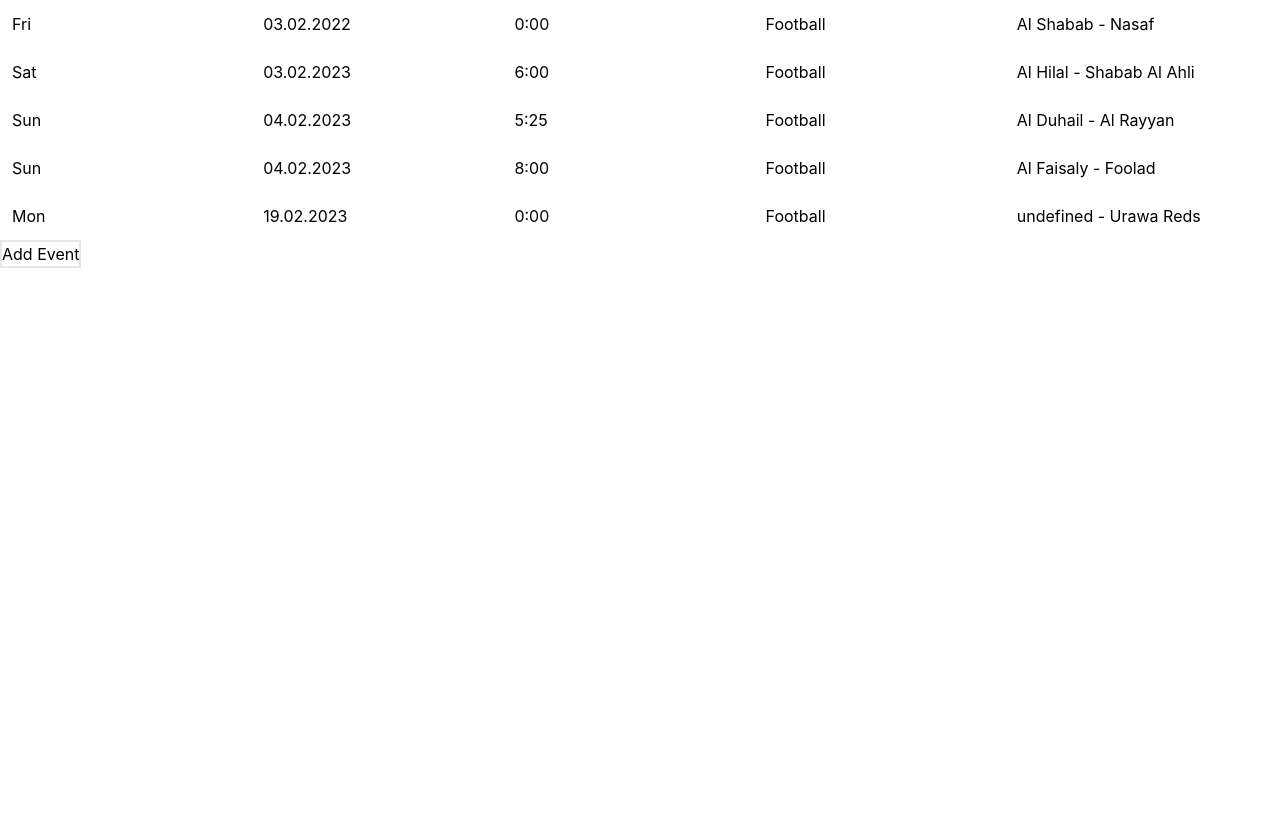
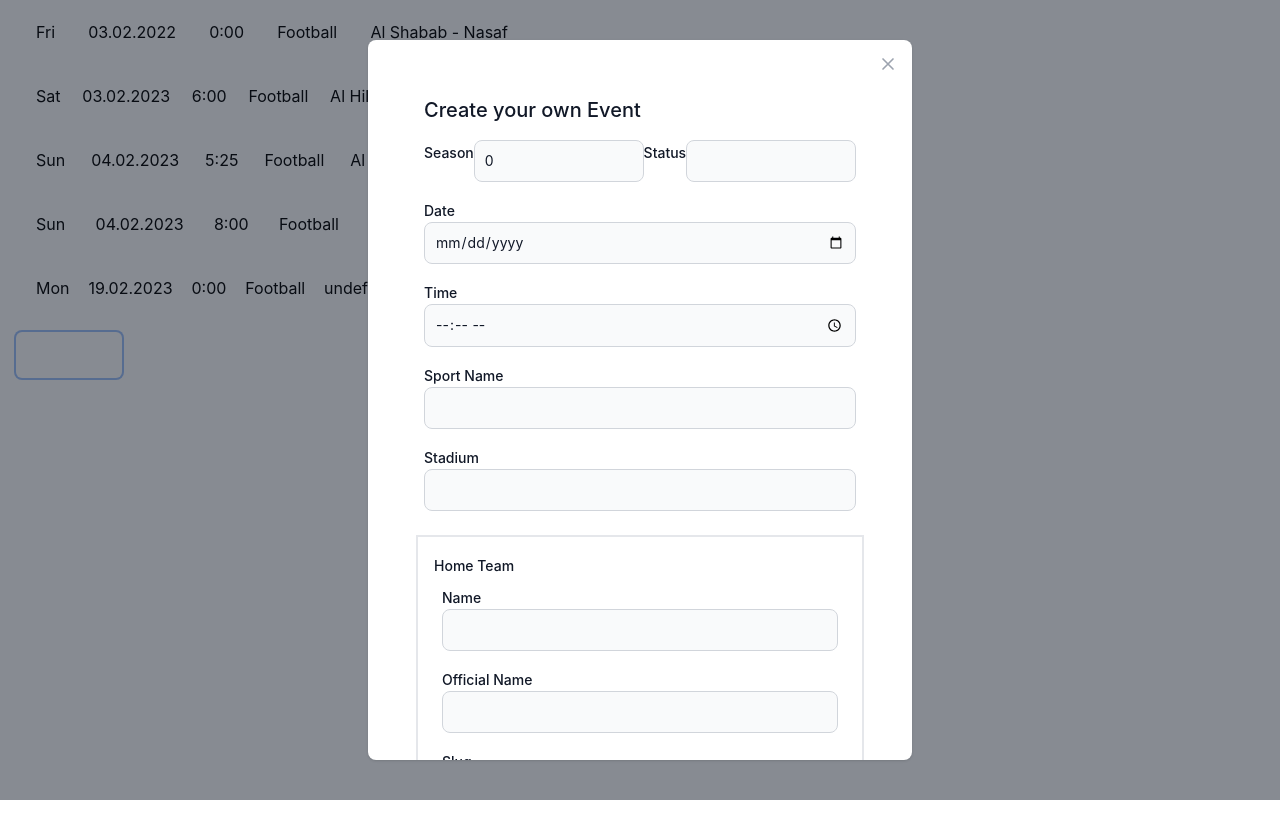
Before and after one commit to varshabhadana/react-event-calendar-sportradar, a React (Create React App) app: page / in a window 1280 px wide. Both pictures are taken after a click on the button "Add Event". Shown: the top 838 px of the page. Before the commit the page ends 800 px from the top, so only its background shows below. Built offline with nearby package versions, Linux system fonts and the light colour scheme.

Commit message:
Create new event modal

```diff
--- a/package.json
+++ b/package.json
@@ -10,6 +10,8 @@
     "@types/node": "^16.7.13",
     "@types/react": "^18.0.0",
     "@types/react-dom": "^18.0.0",
+    "flowbite": "^1.5.4",
+    "flowbite-react": "^0.3.7",
     "luxon": "^3.1.1",
     "react": "^18.2.0",
     "react-dom": "^18.2.0",
--- /dev/null
+++ b/src/Components/AddEventModal.tsx
@@ -0,0 +1,281 @@
+import { Label, Modal, TextInput } from 'flowbite-react';
+import { Fragment, useState } from 'react';
+
+type Props = {
+  openModal: boolean;
+  setOpenModal: any;
+  allEvents: any[];
+  setAllEvents: any;
+};
+type FormValues = {
+  season: number;
+  status: string;
+  dateVenue: string;
+  timeVenueUTC: string;
+  sport: string;
+  stadium: string | undefined;
+  homeTeam: {
+    name: string;
+    officialName: string;
+    slug: string;
+    abbreviation: string;
+    teamCountryCode: string;
+    stagePosition: string | undefined;
+  };
+  awayTeam: {
+    name: string;
+    officialName: string;
+    slug: string;
+    abbreviation: string;
+    teamCountryCode: string;
+    stagePosition: string | undefined;
+  };
+  result: {
+    homeGoals: number;
+    awayGoals: number;
+    winner: string;
+    message: string | undefined;
+    goals: number[] | undefined;
+    yellowCards: number[] | undefined;
+    secondYellowCards: number[] | undefined;
+    directRedCards: number[] | undefined;
+  };
+  stage: {
+    id: string;
+    name: string;
+    ordering: number;
+  };
+  group: string | undefined;
+  originCompetitionId: string;
+  originCompetitionName: string;
+};
+
+const initialFormValues = {
+  season: 0,
+  status: '',
+  dateVenue: '',
+  timeVenueUTC: '',
+  sport: '',
+  stadium: '',
+  homeTeam: {
+    name: '',
+    officialName: '',
+    slug: '',
+    abbreviation: '',
+    teamCountryCode: '',
+    stagePosition: '',
+  },
+  awayTeam: {
+    name: '',
+    officialName: '',
+    slug: '',
+    abbreviation: '',
+    teamCountryCode: '',
+    stagePosition: '',
+  },
+  result: {
+    homeGoals: 0,
+    awayGoals: 0,
+    winner: '',
+    message: '',
+    goals: [],
+    yellowCards: [],
+    secondYellowCards: [],
+    directRedCards: [],
+  },
+  stage: {
+    id: '',
+    name: '',
+    ordering: 0,
+  },
+  group: '',
+  originCompetitionId: '',
+  originCompetitionName: '',
+};
+export default function AddEventModal(props: Props) {
+  const [form, setFormValues] = useState<FormValues>(initialFormValues);
+  function handleChange(event: React.ChangeEvent<HTMLInputElement>) {
+    setFormValues({
+      ...form,
+      [event.currentTarget.id]: event.currentTarget.value,
+    });
+  }
+  // To add New Event
+  async function addNewEventHandler() {
+    console.log(form);
+    props.setAllEvents([...props.allEvents, form]);
+  }
+  return (
+    <div className="h-screen">
+      <Modal
+        show={props.openModal}
+        size="xl"
+        popup={true}
+        onClose={() => {
+          props.setOpenModal(false);
+        }}
+      >
+        <Modal.Header />
+        <Modal.Body style={{ height: '700px', overflow: 'auto' }}>
+          <div className="space-y-6 px-6 pb-4 sm:pb-6 lg:px-8 xl:pb-8 w-full h-full ">
+            <h3 className="text-xl font-medium text-gray-900 dark:text-white p-2">
+              Create your own Event
+            </h3>
+            <div className="p-2 flex">
+              <div className="mb-2 block">
+                <Label htmlFor="season" value="Season" />
+              </div>
+              <TextInput
+                id="season"
+                required={true}
+                value={form.season}
+                onChange={handleChange}
+              />
+              <div className="mb-2 block">
+                <Label htmlFor="status" value="Status" />
+              </div>
+              <TextInput
+                id="status"
+                required={true}
+                value={form.status}
+                onChange={handleChange}
+              />
+            </div>
+            <div className="p-2">
+              <Label htmlFor="date" value=" Date" />
+              <TextInput
+                id="dateVenue"
+                type={'date'}
+                value={form.dateVenue}
+                required={true}
+                onChange={handleChange}
+              />
+            </div>
+            <div className="p-2">
+              <Label htmlFor="time" value="Time" />
+              <TextInput
+                id="timeVenueUTC"
+                type={'time'}
+                value={form.timeVenueUTC}
+                required={true}
+                onChange={handleChange}
+              />
+            </div>
+            <div className="p-2">
+              <div className="mb-2 block">
+                <Label htmlFor="sport" value="Sport Name" />
+              </div>
+              <TextInput
+                id="sport"
+                required={true}
+                value={form.sport}
+                onChange={handleChange}
+              />
+            </div>
+            <div className="p-2">
+              <div className="mb-2 block">
+                <Label htmlFor="stadium" value="Stadium" />
+              </div>
+              <TextInput
+                id="stadium"
+                required={false}
+                value={form.stadium}
+                onChange={handleChange}
+              />
+            </div>
+            {/*  // Home Team Details */}
+            <div className="mt-4 border-2 p-4 mb-4 ">
+              <Label htmlFor="homeTeam" value="Home Team" />
+              <div className="p-2">
+                <div className="mb-2 block">
+                  <Label htmlFor="homeTeam" value="Name" />
+                </div>
+                <TextInput
+                  id="homeTeam"
+                  required={true}
+                  value={form.homeTeam.name}
+                  onChange={handleChange}
+                />
+              </div>
+              <div className="p-2">
+                <div className="mb-2 block">
+                  <Label htmlFor="homeTeam" value="Official Name" />
+                </div>
+                <TextInput
+                  id="homeTeam"
+                  required={true}
+                  value={form.homeTeam.officialName}
+                  onChange={handleChange}
+                />
+              </div>
+              <div className="p-2">
+                <div className="mb-2 block">
+                  <Label htmlFor="homeTeam" value="Slug" />
+                </div>
+                <TextInput
+                  id="homeTeam"
+                  required={true}
+                  value={form.homeTeam.slug}
+                  onChange={handleChange}
+                />
+              </div>
+              <div className="p-2">
+                <div className="mb-2 block">
+                  <Label htmlFor="homeTeam" value="Abbreviation" />
+                </div>
+                <TextInput
+                  id="homeTeam"
+                  required={true}
+                  value={form.homeTeam.abbreviation}
+                  onChange={handleChange}
+                />
+              </div>
+              <div className="p-2">
+                <div className="mb-2 block">
+                  <Label htmlFor="homeTeam" value="Team Country Code" />
+                </div>
+                <TextInput
+                  id="homeTeam"
+                  required={true}
+                  value={form.homeTeam.teamCountryCode}
+                  onChange={handleChange}
+                />
+              </div>
+              <div className="p-2">
+                <div className="mb-2 block">
+                  <Label htmlFor="homeTeam" value="Stage Position" />
+                </div>
+                <TextInput
+                  id="homeTeam"
+                  required={false}
+                  value={form.homeTeam.stagePosition}
+                  onChange={handleChange}
+                />
+              </div>
+            </div>
+
+            {/*  // Away Team Details */}
+            <div className="p-2">
+              <div className="mb-2 block">
+                <Label htmlFor="awayTeam" value="Away Team" />
+              </div>
+              <TextInput
+                id="awayTeam"
+                required={true}
+                value={form.awayTeam.name}
+                onChange={handleChange}
+              />
+            </div>
+
+            <button
+              className="text-lg font-medium text-white dark:text-gray-300 w-5/12 h-22 text-blue-700 dark:text-blue-500  rounded-md border border-transparent bg-blue-600 hover:bg-blue-700 focus:outline-none focus:ring-2 focus:ring-blue-500 focus:ring-offset-2 p-1 mt-3"
+              onClick={addNewEventHandler}
+            >
+              Add
+            </button>
+          </div>
+        </Modal.Body>
+      </Modal>
+    </div>
+  );
+}
--- a/src/Components/Overview.tsx
+++ b/src/Components/Overview.tsx
@@ -1,9 +1,12 @@
 import { DateTime, Info } from 'luxon';
 import React, { useEffect, useState } from 'react';
 import eventData from '../mockData.json';
+import AddEventModal from './AddEventModal';
 
 const Overview = () => {
   const [allEvents, setAllEvents] = useState<Array<any>>([]);
+  const [openModal, setOpenModal] = useState<boolean>(false);
+
   useEffect(() => {
     const response = eventData.data;
     console.log(response);
@@ -17,10 +20,10 @@ const Overview = () => {
   };
 
   return (
-    <div>
+    <div className="bg-blue-500 min-h-screen py-12 px-4 sm:px-6 lg:px-8 ">
       {allEvents.map((el) => (
         <div key={el}>
-          <div className="grid grid-cols-5 p-3">
+          <div className="overflow-hidden bg-blue drop-shadow-2xl sm:rounded-lg w-full max-w-lg space-y-8 flex justify-between items-center text-blue-800 p-5 ">
             <div>
               {
                 Info.weekdays('short', { locale: 'en-EN' })[
@@ -39,7 +42,18 @@ const Overview = () => {
           </div>
         </div>
       ))}
-      <button className="border-2">Add Event</button>
+      <button
+        className="text-lg font-medium text-white dark:text-gray-300 w-5/12 h-22 text-blue-700 dark:text-blue-500  rounded-md border border-transparent bg-blue-600 hover:bg-blue-700 focus:outline-none focus:ring-2 focus:ring-blue-500 focus:ring-offset-2 p-2 mt-3"
+        onClick={() => setOpenModal(true)}
+      >
+        Add Event
+      </button>
+      <AddEventModal
+        openModal={openModal}
+        setOpenModal={setOpenModal}
+        allEvents={allEvents}
+        setAllEvents={setAllEvents}
+      />
     </div>
   );
 };
--- a/tailwind.config.js
+++ b/tailwind.config.js
@@ -1,8 +1,8 @@
 /** @type {import('tailwindcss').Config} */
 module.exports = {
-  content: ['./src/**/*.{js,jsx,ts,tsx}'],
+  content: ['node_modules/flowbite-react/**/*.{js,jsx,ts,tsx}'],
   theme: {
     extend: {},
   },
-  plugins: [],
+  plugins: [require('flowbite/plugin')],
 };
```
Also changed, not shown: 1 other file (tests, documents, lock files or other folders).
